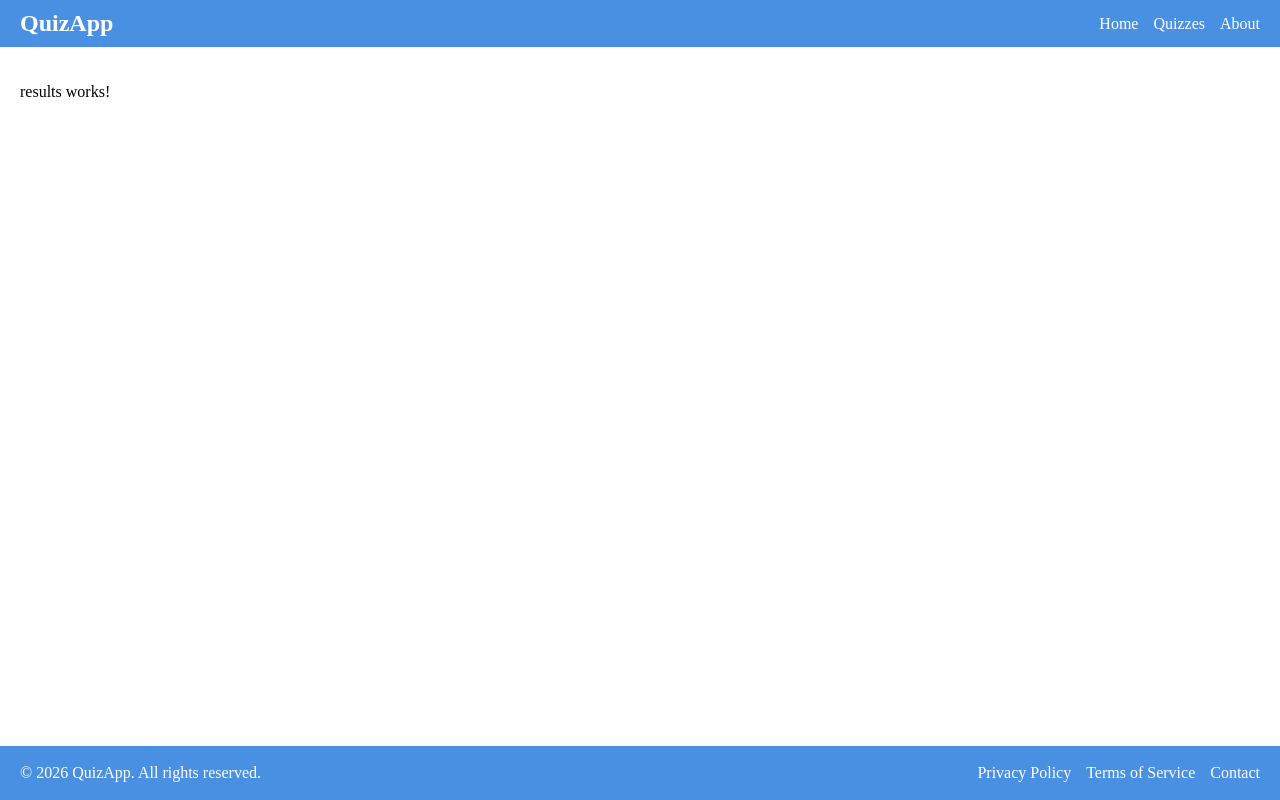
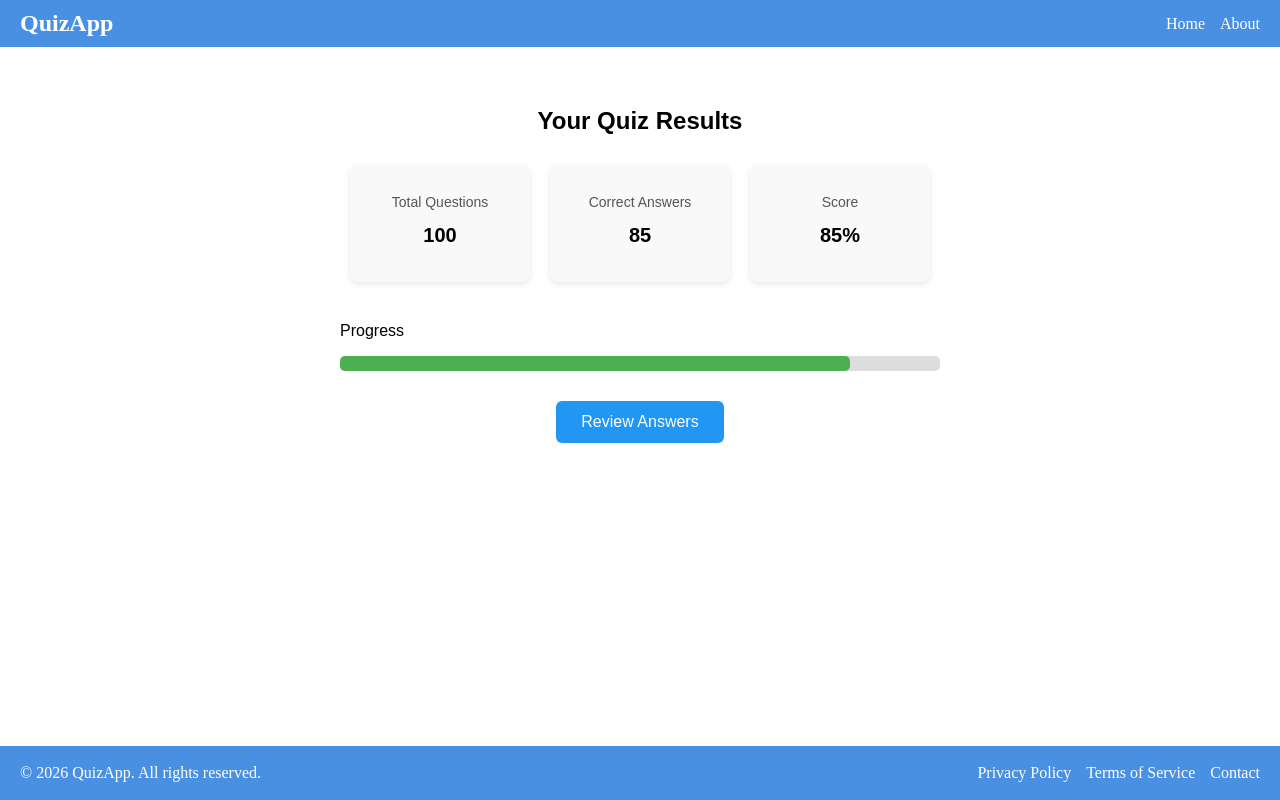
Before and after one commit to forwebdevelopment/quize_application_f, an Angular app: page /result in a window 1280 px wide. Built offline with nearby package versions, Linux system fonts and the light colour scheme.

Commit message:
updated code

```diff
--- a/src/app/feature/quiz-filter/quiz-filter.ts
+++ b/src/app/feature/quiz-filter/quiz-filter.ts
@@ -1,7 +1,7 @@
 import { CommonModule } from '@angular/common';
-import { Component, inject } from '@angular/core';
+import { ChangeDetectorRef, Component, inject } from '@angular/core';
 import { FormsModule } from '@angular/forms';
-import { ɵEmptyOutletComponent, RouterLink } from "@angular/router";
+import { ɵEmptyOutletComponent, RouterLink, Router } from "@angular/router";
 import { Shared } from '../../shared/shared';
 
 @Component({
@@ -14,11 +14,7 @@ import { Shared } from '../../shared/shared';
 export class QuizFilter {
    sharedService = inject(Shared)
    time:number=0
-  ngOnInit(){
-     this.sharedService.QuizFilter()
-  }
-
-isTech:boolean = false
+   isTech:boolean = false
  filters = {
     category: 'Select Category',
     level: 'non',
@@ -26,6 +22,28 @@ isTech:boolean = false
     useTimer: false,
     timePerQuestion: ''
   };
+
+  constructor(private cd:ChangeDetectorRef , private routs:Router ){
+
+  }
+  ngOnInit(){
+     this.sharedService.QuizFilter()
+     this.filters.category = this.sharedService.Category()
+      debugger
+      if(this.filters.category!='non'){
+         this.filteredQuizzes = this.quizzes.filter(q => {
+      const matchCategory = this.filters.category ? q.category === this.filters.category : true;
+      return matchCategory;
+    })
+
+           this.isTech = this.filters.category=="Tech"?true:false
+
+      }
+
+     this.cd.detectChanges()
+  }
+
+
 syllabus: { cat: string, value: string }[] = [
   // Non-Tech
   { cat: 'Non Tech', value: 'History' },
--- a/src/app/feature/results/results.css
+++ b/src/app/feature/results/results.css
@@ -0,0 +1,76 @@
+.scoreboard-container {
+  max-width: 600px;
+  margin: auto;
+  padding: 20px;
+  font-family: Arial, sans-serif;
+}
+
+.title {
+  text-align: center;
+  margin-bottom: 20px;
+}
+
+.score-summary {
+  display: flex;
+  justify-content: space-around;
+  margin-bottom: 30px;
+  flex-wrap: wrap;
+}
+
+.summary-card {
+  background: #f9f9f9;
+  border-radius: 8px;
+  padding: 15px;
+  margin: 10px;
+  flex: 1 1 120px;
+  text-align: center;
+  box-shadow: 0 2px 6px rgba(0,0,0,0.1);
+}
+
+.label {
+  font-size: 14px;
+  color: #555;
+}
+
+.value {
+  font-size: 20px;
+  font-weight: bold;
+  margin-top: 5px;
+}
+
+.progress-section {
+  margin-top: 20px;
+}
+
+.progress-bar {
+  background: #ddd;
+  border-radius: 5px;
+  height: 15px;
+  width: 100%;
+}
+
+.progress {
+  background: #4caf50;
+  height: 100%;
+  border-radius: 5px;
+}
+
+.actions {
+  text-align: center;
+  margin-top: 30px;
+}
+
+.review-btn {
+  background: #2196f3;
+  color: white;
+  border: none;
+  padding: 12px 25px;
+  font-size: 16px;
+  border-radius: 6px;
+  cursor: pointer;
+  transition: background 0.3s ease;
+}
+
+.review-btn:hover {
+  background: #1976d2;
+}
--- a/src/app/feature/results/results.html
+++ b/src/app/feature/results/results.html
@@ -1 +1,30 @@
-<p>results works!</p>
+<div class="scoreboard-container">
+  <h2 class="title">Your Quiz Results</h2>
+
+  <div class="score-summary">
+    <div class="summary-card">
+      <p class="label">Total Questions</p>
+      <p class="value">{{ totalQuestions }}</p>
+    </div>
+    <div class="summary-card">
+      <p class="label">Correct Answers</p>
+      <p class="value">{{ correctAnswers }}</p>
+    </div>
+    <div class="summary-card">
+      <p class="label">Score</p>
+      <p class="value">{{ score }}%</p>
+    </div>
+  </div>
+
+  <div class="progress-section">
+    <p>Progress</p>
+    <div class="progress-bar">
+      <div class="progress" [style.width.%]="score"></div>
+    </div>
+  </div>
+
+  <!-- Review Answers Button -->
+  <div class="actions">
+    <button class="review-btn" (click)="reviewAnswers()">Review Answers</button>
+  </div>
+</div>
--- a/src/app/feature/results/results.ts
+++ b/src/app/feature/results/results.ts
@@ -1,4 +1,5 @@
 import { Component } from '@angular/core';
+import { Router } from '@angular/router';
 
 @Component({
   selector: 'app-results',
@@ -7,5 +8,15 @@ import { Component } from '@angular/core';
   styleUrl: './results.css',
 })
 export class Results {
+ totalQuestions = 100;
+  correctAnswers = 85;
+  score = Math.round((this.correctAnswers / this.totalQuestions) * 100);
+
+  constructor(private router: Router) {}
+
+  reviewAnswers() {
+    // Navigate to review page (you can define a route like /review)
+    this.router.navigate(['/review']);
+  }
 
 }
--- a/src/app/feature/start-quiz/start-quiz.html
+++ b/src/app/feature/start-quiz/start-quiz.html
@@ -11,7 +11,7 @@
     <ul class="options-list">
       <li *ngFor="let option of question.options"
           [class.selected]="selectedOption === option"
-          (click)="selectOption(option)">
+          (click)="selectOption(option ,question.queNo)">
         {{ option }}
       </li>
     </ul>
@@ -19,6 +19,7 @@
 
   <div class="navigation-buttons">
     <button (click)="previousQuestion()">Previous</button>
+        <button (click)="existQuize()">Exit Quiz</button>
     <button (click)="nextQuestion()">Next</button>
   </div>
 </div>
--- a/src/app/feature/start-quiz/start-quiz.ts
+++ b/src/app/feature/start-quiz/start-quiz.ts
@@ -78,6 +78,7 @@ totalMinut=0
 
   question = {
     text: 'Which is correct select query',
+    queNo:1,
     options: [
       'Select *from Table',
       'Select from Table',
@@ -90,6 +91,7 @@ totalMinut=0
   questions = [
      {
     text: 'Which is correct select query',
+    queNo:1,
     options: [
       'Select *from Table',
       'Select from Table',
@@ -99,6 +101,7 @@ totalMinut=0
   },
     {
     text: 'Which is correct select query',
+     queNo:2,
     options: [
       'Delete *from Table',
       'delete from Table',
@@ -109,6 +112,7 @@ totalMinut=0
 
   {
     text: 'Which is correct select query',
+     queNo:3,
     options: [
       'update *from Table',
       'update from Table',
@@ -119,6 +123,7 @@ totalMinut=0
 
   {
     text: 'Which is correct select query',
+    queNo:4,
     options: [
       'Insert into table value ()',
       'Insert into table  value',
@@ -134,13 +139,12 @@ totalMinut=0
 
 
 
-
-
   selectedOption: string | null = null;
 
 
 
-  selectOption(option: string) {
+  selectOption(option: string , quesNo:number) {
+    console.log(quesNo)
     this.selectedOption = option;
   }
 
@@ -161,4 +165,8 @@ totalMinut=0
     }
   }
 
+  existQuize(){
+    this.routs.navigate(['result'])
+  }
+
 }
--- a/src/app/shared/header/header.html
+++ b/src/app/shared/header/header.html
@@ -2,7 +2,7 @@
   <div class="logo">QuizApp</div>
   <nav class="nav-links" [class.open]="menuOpen">
     <a routerLink="/home" routerLinkActive="active">Home</a>
-    <a routerLink="/quiz_filter" routerLinkActive="active">Quizzes</a>
+    <!-- <a routerLink="/quiz_filter" routerLinkActive="active">Quizzes</a> -->
     <a routerLink="/about" routerLinkActive="active">About</a>
   </nav>
   <button class="menu-toggle" (click)="toggleMenu()">☰</button>
--- a/src/app/shared/home/home.html
+++ b/src/app/shared/home/home.html
@@ -8,16 +8,16 @@
   <section class="home-category">
     <h2>Select Your Category</h2>
     <div class="category-buttons">
-      <button (click)="selectCategory('tech')" class="btn btn-tech">
+      <button (click)="selectCategory('Tech')" class="btn btn-tech">
         💻 Tech Quiz
       </button>
-      <button (click)="selectCategory('non-tech')" class="btn btn-nontech">
+      <button (click)="selectCategory('Non Tech')" class="btn btn-nontech">
         📖 Non-Tech Quiz
       </button>
     </div>
   </section>
 
-  <!-- Actions -->
+  <!-- Actions
   <section class="home-actions">
     <button routerLink="/quiz_filter" class="btn btn-primary">
       🎯 Choose Quiz
@@ -25,7 +25,7 @@
     <button routerLink="/quiz_start" class="btn btn-secondary">
       🚀 Start Quiz
     </button>
-  </section>
+  </section> -->
 
   <!-- Info -->
   <section class="home-info">
--- a/src/app/shared/home/home.ts
+++ b/src/app/shared/home/home.ts
@@ -1,5 +1,6 @@
 import { Component } from '@angular/core';
 import { Router, RouterLink } from '@angular/router';
+import { Shared } from '../shared';
 @Component({
   selector: 'app-home',
   imports: [RouterLink],
@@ -10,9 +11,14 @@ export class Home {
  appTitle = 'Quiz Master';
   tagline = 'Test your knowledge, challenge yourself!';
 
-  constructor(private router: Router) {}
+  constructor(private router: Router , private _shared:Shared) {}
+
+
 
   selectCategory(category: string) {
+
+    console.log(category)
+    this._shared.Category.set(category)
     // Save category selection (could also use signals or a service)
     sessionStorage.setItem('quizCategory', category);
 
--- a/src/app/shared/shared.ts
+++ b/src/app/shared/shared.ts
@@ -7,6 +7,7 @@ import { Injectable , signal} from '@angular/core';
 export class Shared {
    isQuizFiltered = signal(false)
   isTimerEnable = signal(false)
+  Category = signal("non")
   Time = signal(0)
    QuizFilter(){
          this.isQuizFiltered.set(true)
```
